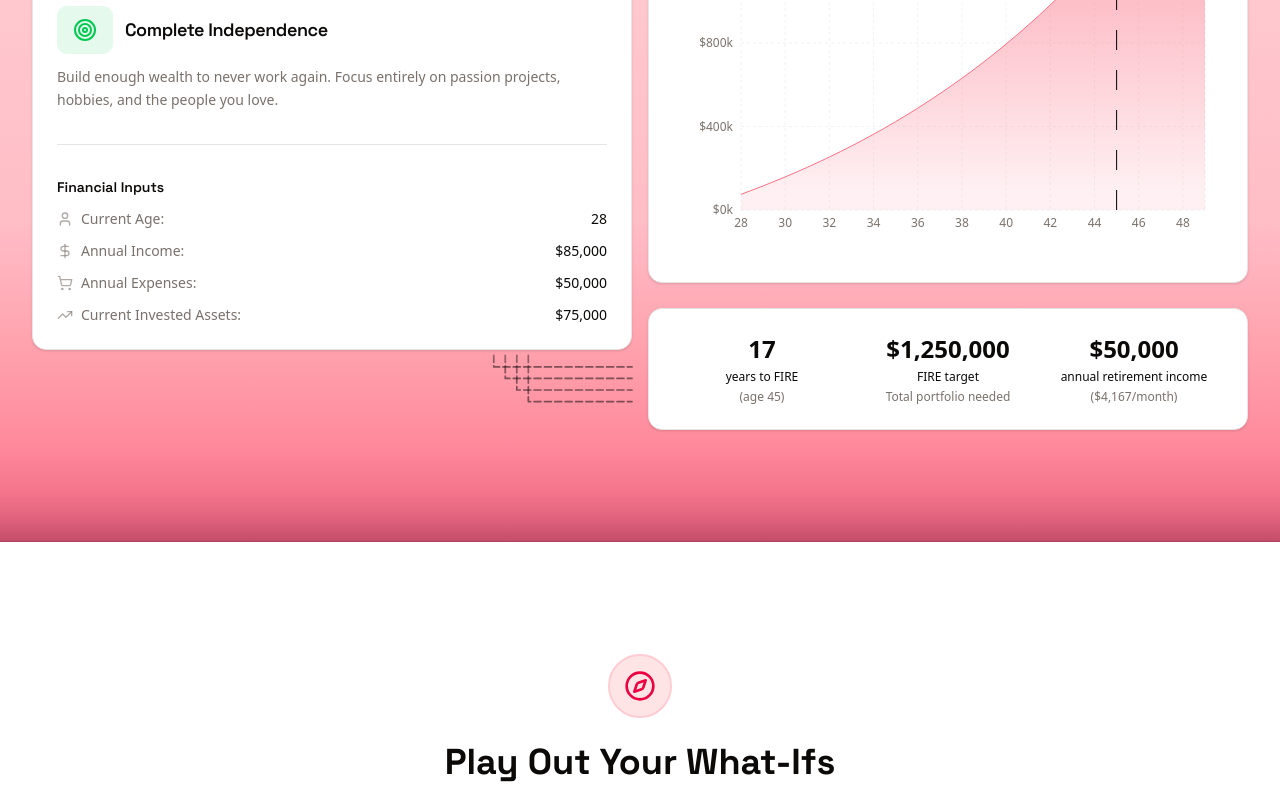
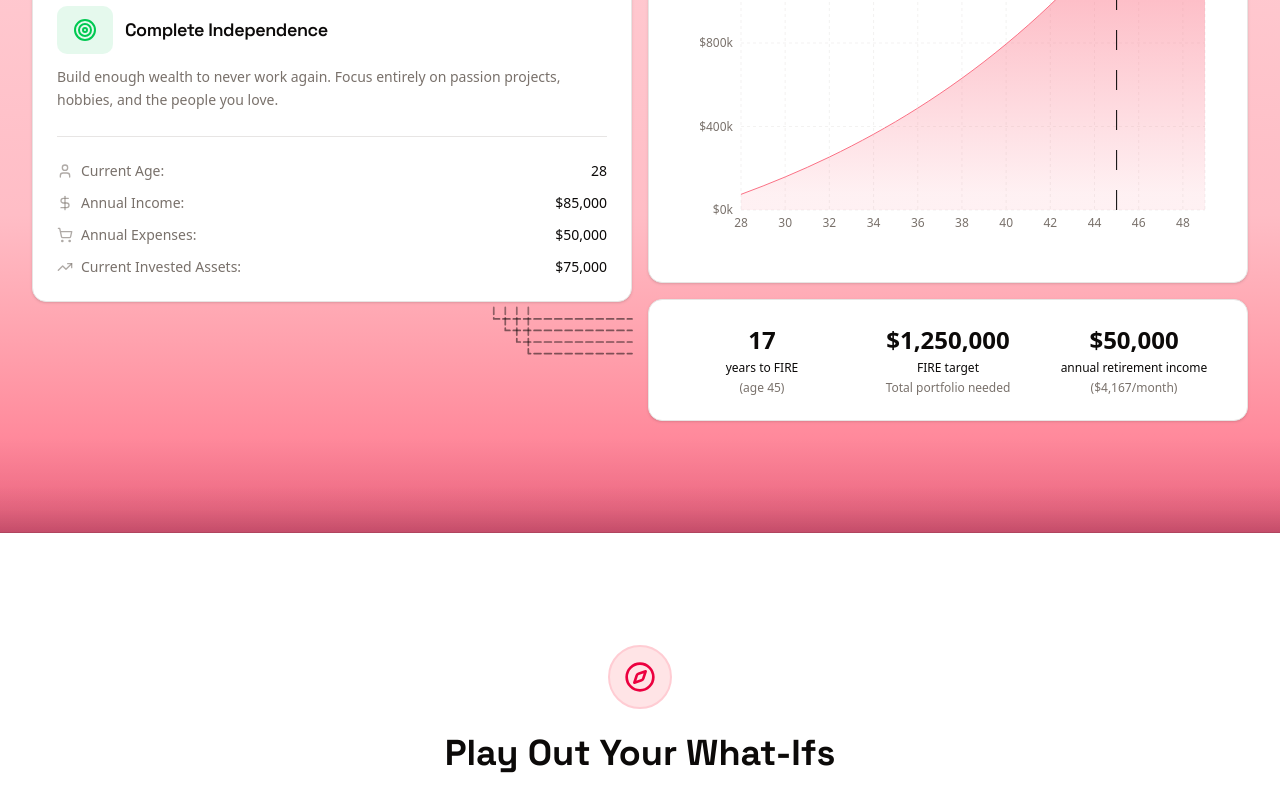
Before and after one commit to schelskedevco/ignidash-legacy, a Next.js app: page / in a window 1280 px wide. Shown: the part 1260-2054 px from the top of the page. Built offline with nearby package versions, Linux system fonts and the light colour scheme.

Commit message:
spacing update

```diff
--- a/src/components/features/fire-scenarios/components/financial-inputs/scenario-details.tsx
+++ b/src/components/features/fire-scenarios/components/financial-inputs/scenario-details.tsx
@@ -15,6 +15,7 @@ import {
 } from "lucide-react";
 import { FinancialInputDataRow } from "./financial-input-data-row";
 import { ScenarioHeader } from "./scenario-header";
+import { Separator } from "@/components/ui/separator";
 
 interface ScenarioDetailsProps {
   scenario: Scenario;
@@ -49,13 +50,10 @@ export function ScenarioDetails({ scenario }: ScenarioDetailsProps) {
       />
 
       {/* Separator */}
-      <div className="bg-border h-px" />
+      <Separator />
 
       {/* Financial inputs */}
       <div className="space-y-3 text-sm">
-        <h4 className="font-heading text-foreground mb-3 font-semibold">
-          Financial Inputs
-        </h4>
         <FinancialInputDataRow
           icon={User}
           label="Current Age"
--- a/src/lib/design-constants.ts
+++ b/src/lib/design-constants.ts
@@ -25,7 +25,7 @@ export const SPACING = {
   sectionVertical: "py-12 sm:py-16 md:py-20",
   sectionVerticalLg: "py-16 sm:py-20 md:py-24 lg:py-28",
   sectionVerticalSm: "py-6 sm:py-8",
-  elementSpacing: "space-y-4 sm:space-y-6 lg:space-y-8",
+  elementSpacing: "space-y-2 sm:space-y-4 lg:space-y-6",
 } as const;
 
 // Card border radius (primary pattern)
```
